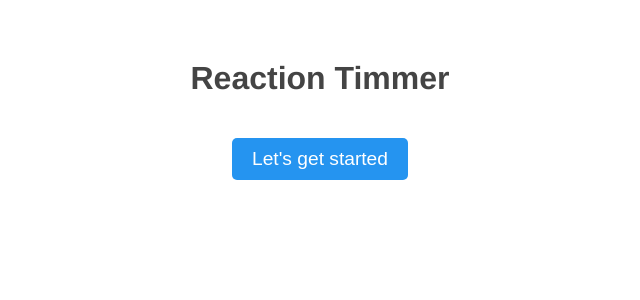
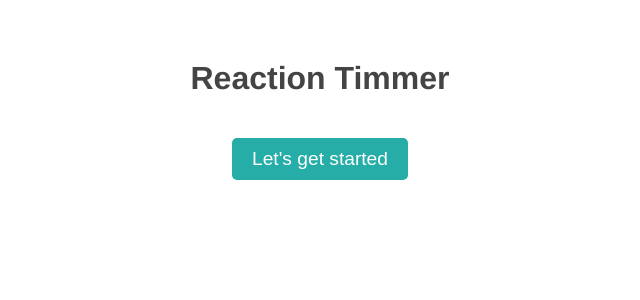
Before and after one commit to Shailu016/Reaction-timmer, a Vue app: page / in a window 1280 px wide. Shown: the top 300 px of the page, without its empty margins (320-960 px from the left). Built offline with nearby package versions, Linux system fonts and the light colour scheme.

Commit message:
button background-color

```diff
--- a/src/App.vue
+++ b/src/App.vue
@@ -55,7 +55,7 @@ export default {
 }
 
 button {
-  background-color: rgb(37, 148, 240);
+  background-color: rgb(38, 173, 167);
   color: #fff;
   border: none;
   padding: 10px 20px;
```
